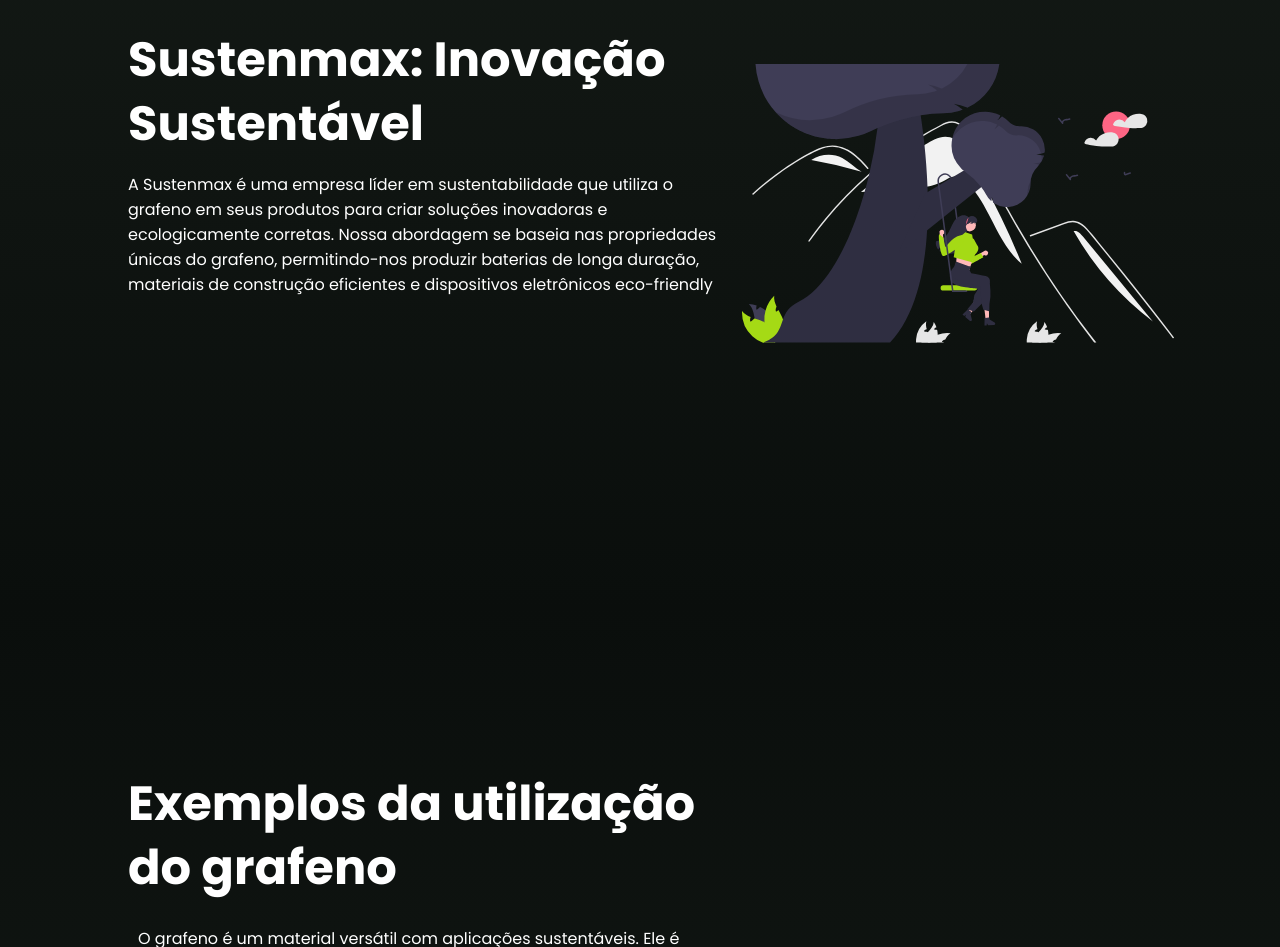
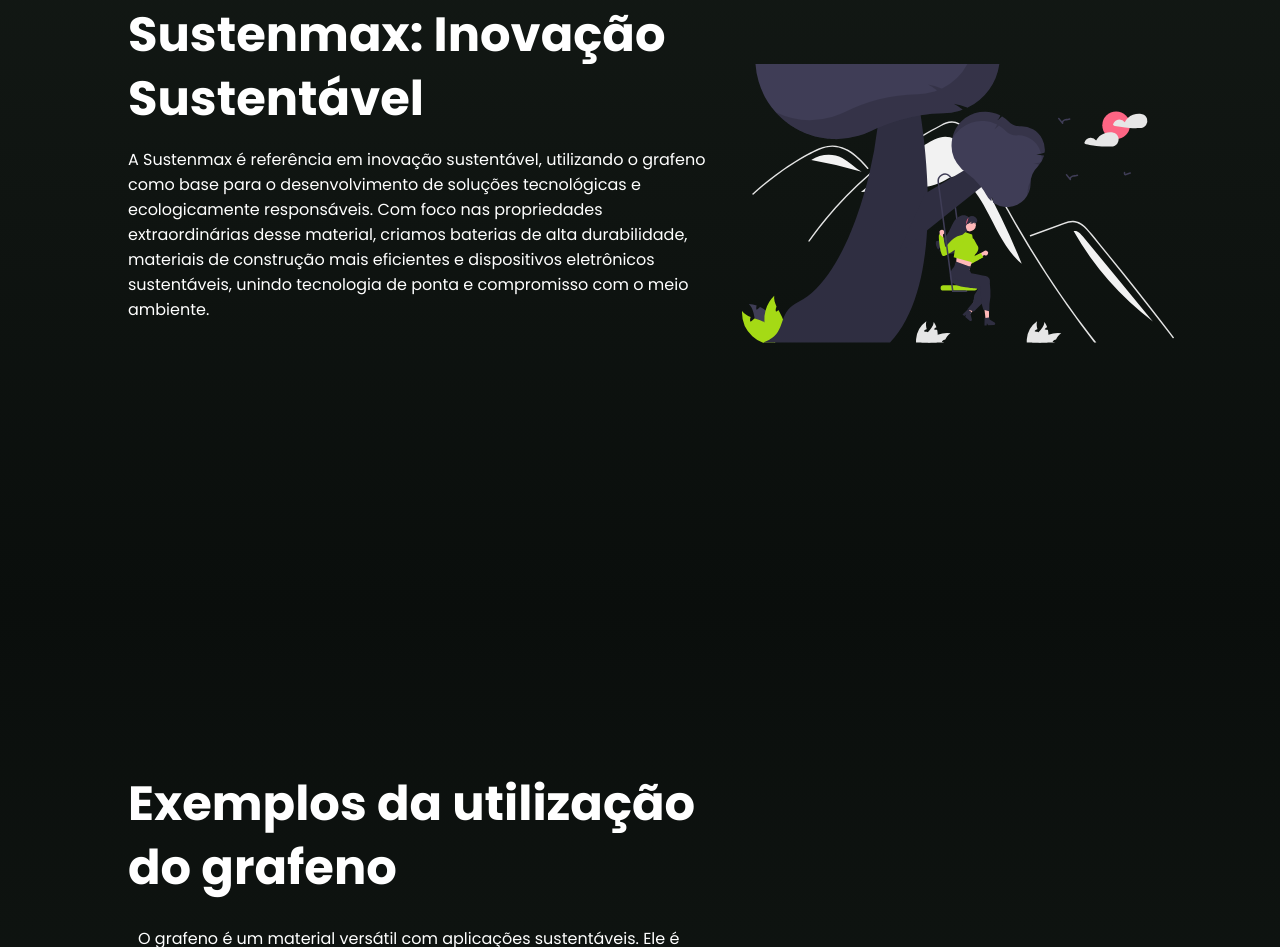
Before and after one commit to EduardoFvS/SUSTENMAX, a plain HTML site: page sustenmax/index.html in a window 1280 px wide. Shown: the part 1053-2000 px from the top of the page. Drawn offline with nearby package versions, Linux system fonts and the light colour scheme.

Commit message:
texto(correção de  no texto): testo novo

```diff
--- a/sustenmax/index.html
+++ b/sustenmax/index.html
@@ -81,12 +81,7 @@
             <section class="home2">
                 <div class="home-text" >
                     <h1 class="text1-h1">Sustenmax: Inovação Sustentável</h1>
-                    <p class="text1-p">A Sustenmax é uma empresa líder em sustentabilidade que
-                        utiliza o grafeno em seus produtos para criar soluções
-                        inovadoras e ecologicamente corretas. Nossa abordagem
-                        se baseia nas propriedades únicas do grafeno, permitindo-nos
-                        produzir baterias de longa duração, materiais de construção
-                        eficientes e dispositivos eletrônicos eco-friendly</p> <br>
+                    <p class="text1-p">A Sustenmax é referência em inovação sustentável, utilizando o grafeno como base para o desenvolvimento de soluções tecnológicas e ecologicamente responsáveis. Com foco nas propriedades extraordinárias desse material, criamos baterias de alta durabilidade, materiais de construção mais eficientes e dispositivos eletrônicos sustentáveis, unindo tecnologia de ponta e compromisso com o meio ambiente.</p> <br>
                     </div>
                     <div class="home2-img">
                         <img src="img/icon1.svg">
```
